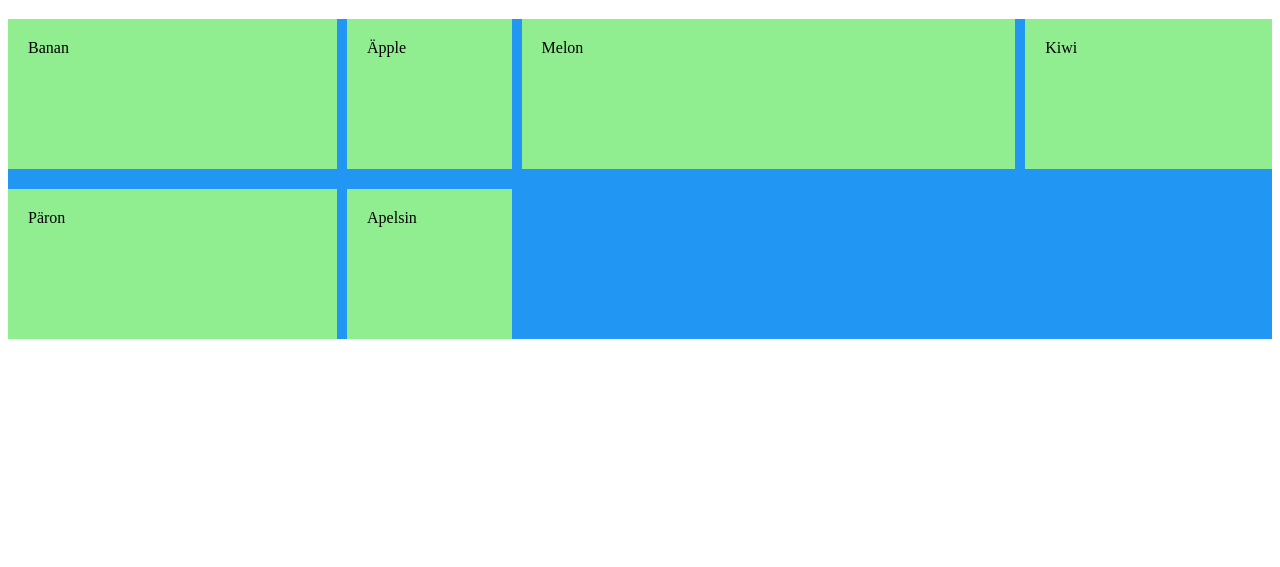
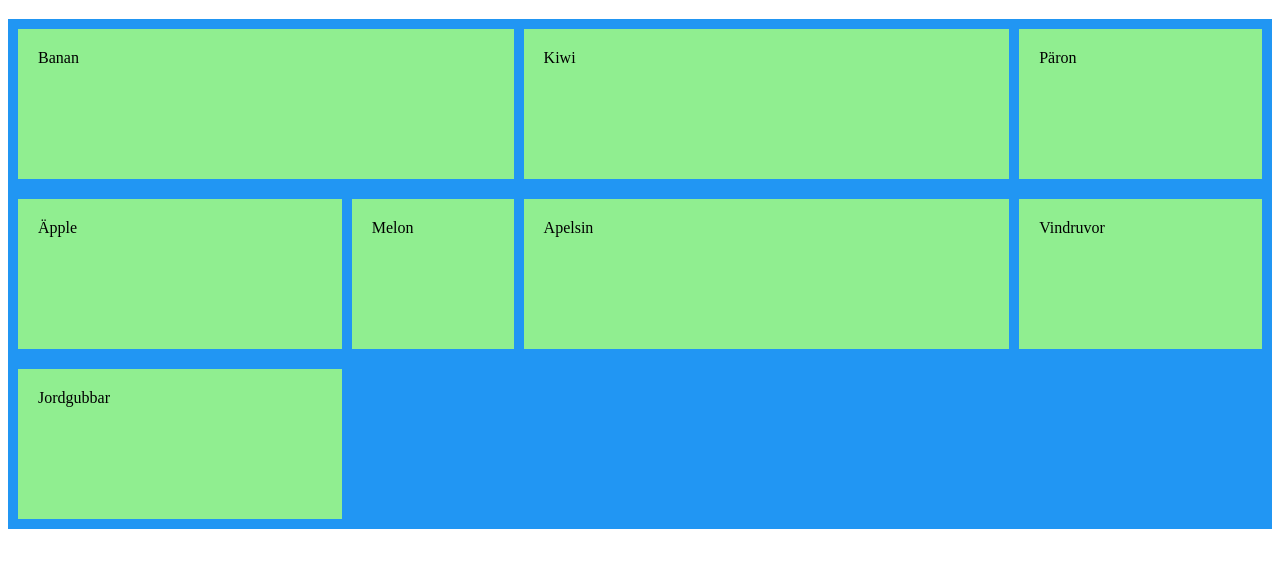
Before and after one commit to bjorkmanemelie/css-grid-new, a plain HTML site: page index.html in a window 1280 px wide. Shown: the part 61-628 px from the top of the page. Drawn offline with Linux system fonts and the light colour scheme.

Commit message:
trying grid-area

```diff
--- a/index.html
+++ b/index.html
@@ -20,6 +20,8 @@
         <div class="grid-item grid-item4">Kiwi</div>
         <div class="grid-item grid-item5">Päron</div>
         <div class="grid-item grid-item6">Apelsin</div>
+        <div class="grid-item grid-item7">Vindruvor</div>
+        <div class="grid-item grid-item8">Jordgubbar</div>
     </div>
 
 </body>
--- a/style.css
+++ b/style.css
@@ -1,7 +1,8 @@
 .grid-container {
   display: grid;
   background-color: #2196f3;
-  grid-template-columns: 2fr 1fr 3fr 1.5fr; /* Define column sizes */ /*works the same as flex-grow*/
+  grid-template-columns: 2fr 1fr 3fr 1.5fr; /* Define column sizes, for columns */ /*works the same as flex-grow*/
+
   /* grid-template-columns: repeat (4, 1fr); Define 4 equal columns */
   /* grid-auto-rows: 150px; /* Define default row size */
   /* grid-template-rows: 200px 100px; Define row sizes */
@@ -14,10 +15,29 @@
   /* grid-row-gap: 20px; /* Space between rows */
   /* grid-column-gap: 10px; Space between columns  */
   gap: 20px 10px; /* Shorthand for row and column gaps */
-
+  padding: 10px;
+  grid-template-areas:
+    "header header"
+    "sidebar content"
+    "footer footer"; /* Define named grid areas */
 }
 
 .grid-item {
-    background-color: lightgreen;
-    padding: 20px;
+  background-color: lightgreen;
+  padding: 20px;
 }
+
+
+.grid-item1 {
+    grid-area: header; /* Assign to named area */
+}
+
+
+.grid-item2 {
+    grid-area: sidebar; /* Assign to named area */
+}
+
+
+.grid-item3 {
+    grid-area: content; /* Assign to named area */
+}
```
